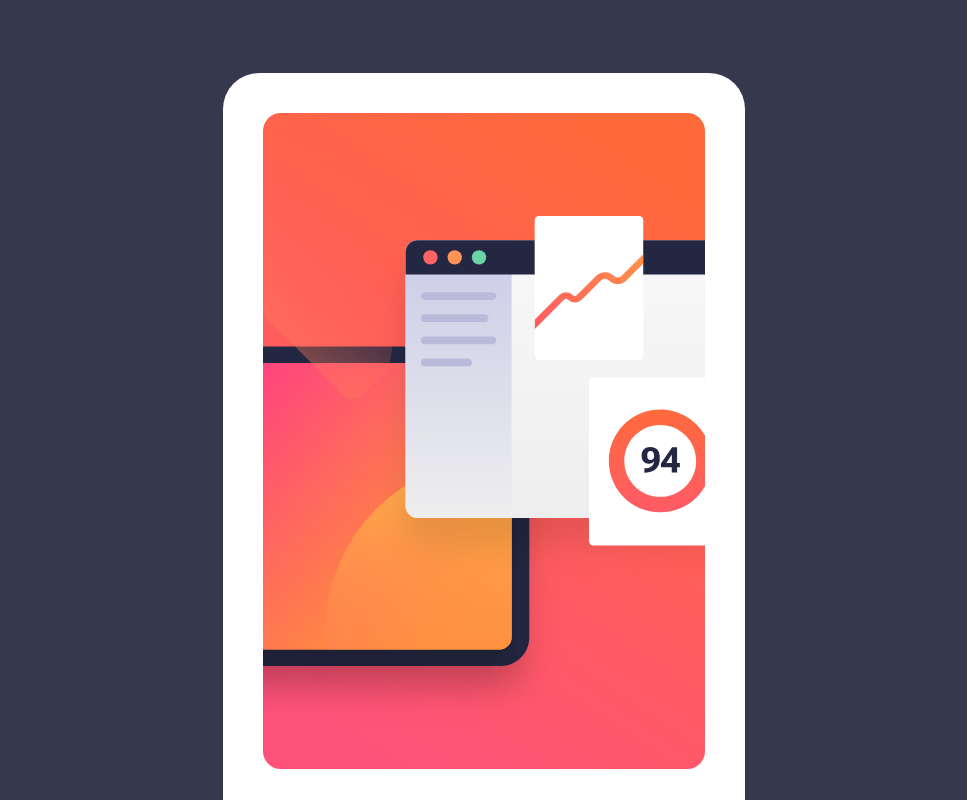
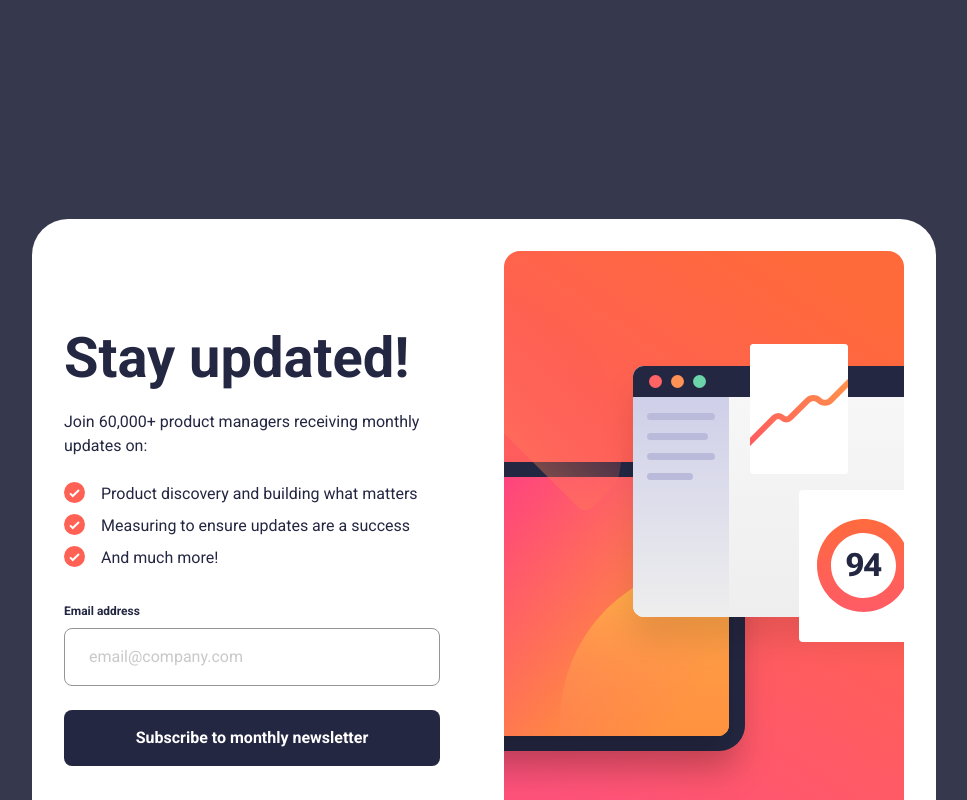
Before and after one commit to anggelserrato/fm-newsletter-sign-up-form-with-success-message, a React (Vite) app: page / in a window 1280 px wide. Shown: the top 800 px of the page, without its empty margins (156-1123 px from the left). Built offline with nearby package versions, Linux system fonts and the light colour scheme.

Commit message:
feat: add layout and button hover gradient with shadow

```diff
--- a/src/components/SignUpForm.jsx
+++ b/src/components/SignUpForm.jsx
@@ -47,7 +47,7 @@ function SignUpForm() {
               setSubmitted(false);
               setEmail('');
             }}
-            className="w-full rounded-lg bg-blue-800 px-card-600 py-card-200 text-preset-2-bold text-nowrap text-white focus:ring-2 focus:ring-blue-800 focus:ring-offset-2 focus:outline-none"
+            className="w-full rounded-lg bg-blue-800 from-gradient-start to-gradient-end px-card-600 py-card-200 text-preset-2-bold text-nowrap text-white hover:bg-linear-to-r focus:ring-2 focus:ring-blue-800 focus:ring-offset-2 focus:outline-none"
           >
             Dismiss message
           </button>
@@ -58,7 +58,7 @@ function SignUpForm() {
 
   return (
     <main className="flex min-h-screen flex-col items-center md:bg-blue-700">
-      <section className="flex flex-col overflow-hidden text-blue-800 md:my-[73px] md:rounded-[36px] md:bg-white md:p-card-500">
+      <section className="flex flex-col text-blue-800 md:my-[73px] md:rounded-[36px] md:bg-white md:p-card-500 lg:my-[219px] lg:flex-row-reverse lg:items-center lg:gap-card-800 lg:p-card-400">
         <img
           src={illustrationMobile}
           alt="Mobile illustration"
@@ -72,10 +72,10 @@ function SignUpForm() {
         <img
           src={illustrationDesktop}
           alt="Desktop illustration"
-          className="mb-card-500 hidden w-full md:hidden lg:block"
+          className="hidden w-full md:hidden lg:block lg:w-[400px] lg:shrink-0"
         />
 
-        <div className="flex flex-col gap-card-500 px-card-300 md:gap-card-300 md:px-0">
+        <div className="flex flex-col gap-card-500 px-card-300 md:gap-card-300 md:px-0 lg:w-[376px] lg:gap-card-400">
           <div className="flex flex-col gap-card-300">
             <p className="text-preset-1-bold-mobile md:text-preset-1-bold">
               Stay updated!
@@ -99,7 +99,7 @@ function SignUpForm() {
             </ul>
           </div>
 
-          <div className="flex flex-col gap-card-300">
+          <div className="flex flex-col gap-card-300 md:gap-card-200 lg:gap-card-300">
             <div className="flex flex-col gap-card-100">
               <div className="flex flex-row">
                 <label
@@ -126,7 +126,7 @@ function SignUpForm() {
             <button
               onClick={handleSubmit}
               type="submit"
-              className="w-full rounded-lg bg-blue-800 px-card-600 py-card-200 text-preset-2-bold text-nowrap text-white focus:ring-2 focus:ring-blue-800 focus:ring-offset-2 focus:outline-none"
+              className="w-full rounded-lg bg-blue-800 from-gradient-start to-gradient-end px-card-600 py-card-200 text-preset-2-bold text-nowrap text-white shadow-none transition-shadow duration-300 hover:bg-linear-to-r hover:shadow-card focus:ring-2 focus:ring-blue-800 focus:ring-offset-2 focus:outline-none"
             >
               Subscribe to monthly newsletter
             </button>
--- a/src/index.css
+++ b/src/index.css
@@ -24,6 +24,7 @@
   --color-red: hsl(4, 100%, 67%);
   --color-gradient-start: hsl(15, 100%, 61%);
   --color-gradient-end: hsl(346, 100%, 66%);
+  --shadow-card: 0 16px 32px 0 rgba(255, 97, 85, 0.5);
   --font-sans:
     'Roboto', ui-sans-serif, system-ui, sans-serif, 'Apple Color Emoji',
     'Segoe UI Emoji', 'Segoe UI Symbol', 'Noto Color Emoji';
```
